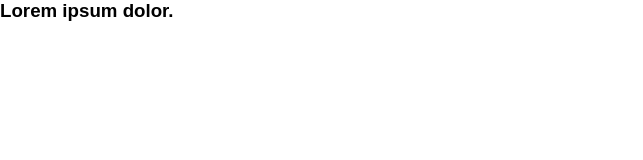
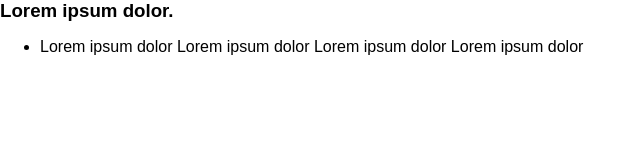
Before and after one commit to ARTEM1919/vite-frontend-311, a plain HTML site: page index.html in a window 1280 px wide. Shown: the whole page, without its empty margins (0-643 px from the left). Drawn offline with Linux system fonts and the light colour scheme; files whose address does not match are found by name.

Commit message:
добавить верстку для домашки 1

```diff
--- a/index.html
+++ b/index.html
@@ -9,6 +9,17 @@
 <body>
 <h3>Lorem ipsum dolor.</h3>
 
+<div>
+    <ul>
+        <li>
+            <span>Lorem ipsum dolor</span>
+            <span>Lorem ipsum dolor</span>
+            <span>Lorem ipsum dolor</span>
+            <span>Lorem ipsum dolor</span>
+        </li>
+    </ul>
+</div>
+
     <script src="js/index.js"></script>
 </body>
 </html>
```
